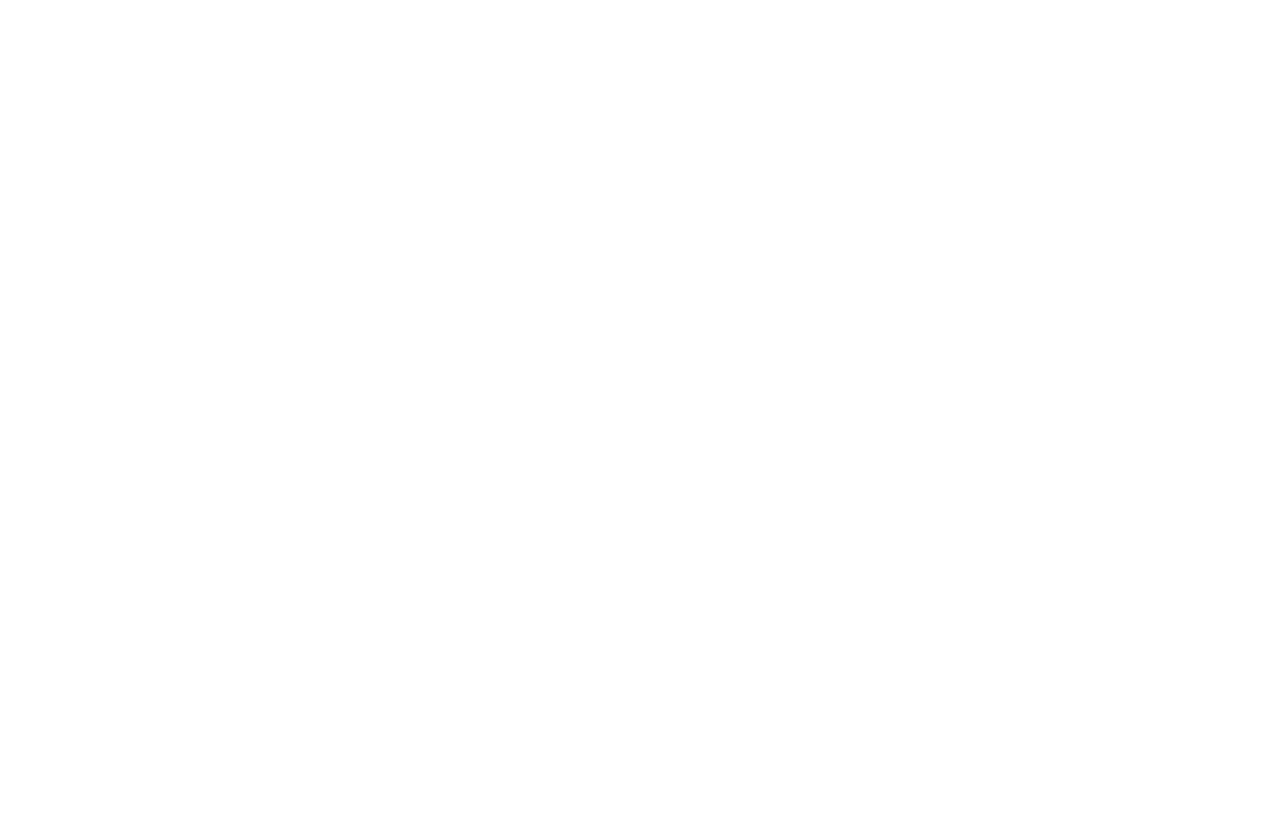
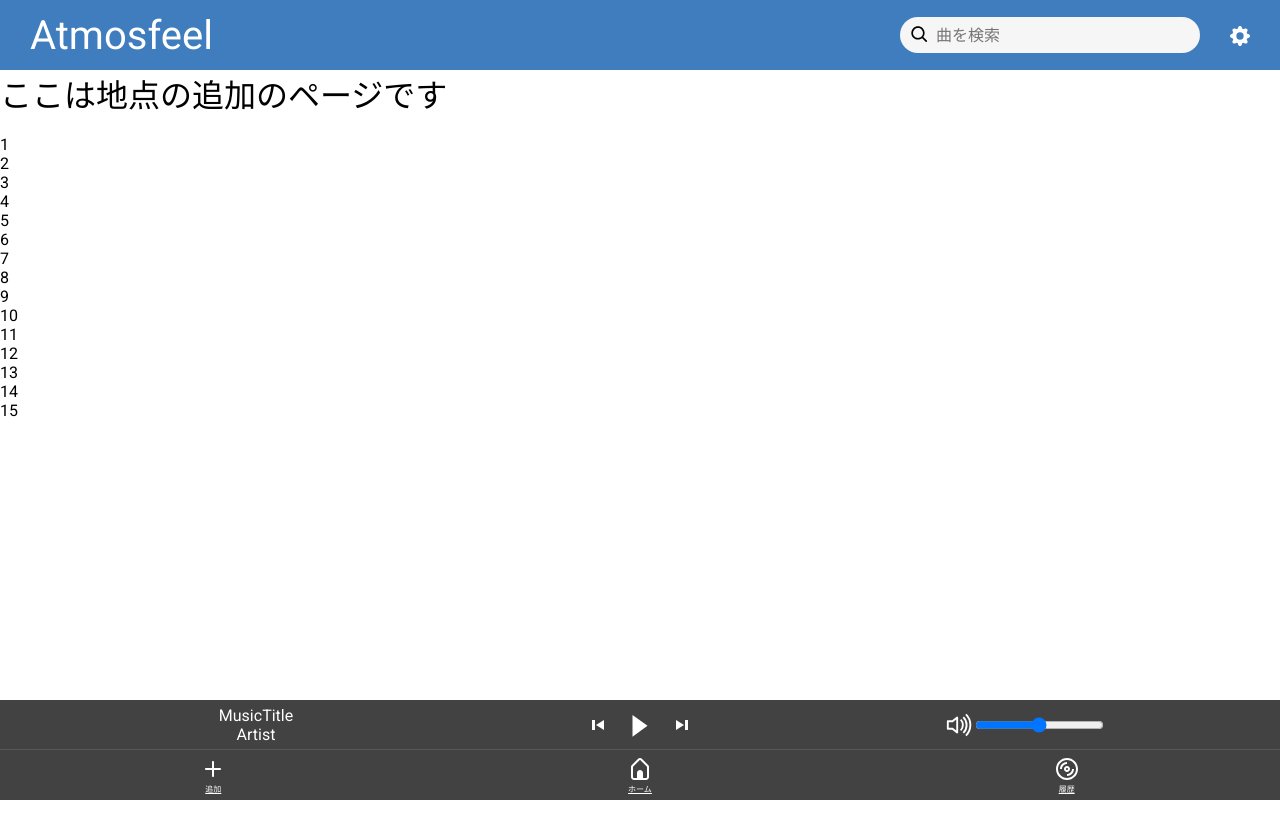
Before and after one commit to kc3hack/2024_A, a React (Vite) app in the folder frontend/: page /location in a window 1280 px wide. Before the commit this address had no page. Before the commit the page ends 800 px from the top, so only its background shows below. Built offline with nearby package versions, Linux system fonts and the light colour scheme.

Commit message:
Add Routing Pages

```diff
--- a/frontend/components/App.tsx
+++ b/frontend/components/App.tsx
@@ -1,6 +1,8 @@
 import React from "react";
 import { BrowserRouter, Routes, Route, Link } from "react-router-dom";
 import Home from "../pages/Home";
+import History from "../pages/History";
+import Location from "../pages/Location";
 
 const App = () => {
   return (
@@ -8,6 +10,8 @@
       <Routes>
         <Route path="/" element={<Home />}></Route>
         <Route path="/test/" element={<Test />}></Route>
+        <Route path="/history/" element={<History />}></Route>
+        <Route path="/location/" element={<Location />}></Route>
       </Routes>
     </BrowserRouter>
   );
--- a/frontend/components/BottomMenu.tsx
+++ b/frontend/components/BottomMenu.tsx
@@ -1,28 +1,35 @@
 import React from "react";
 import "../styles/BottomMenu.css";
+import { Link } from "react-router-dom";
 
 const BottomMenu = () => {
   return (
     <div className="bottom-menu">
       <div className="bottom-menu-element">
         <div className="add-music">
+          <Link to="/location">
             <img src="/math-plus.svg" alt="" className="add-music-button" />
             <br />
             <span>追加</span>
+          </Link>
         </div>
       </div>
       <div className="bottom-menu-element">
         <div className="home">
+          <Link to="/">
             <img src="/home-alt.svg" alt="" className="home-button" />
             <br />
             <span>ホーム</span>
+          </Link>
         </div>
       </div>
       <div className="bottom-menu-element">
         <div className="music">
+          <Link to="/history">
             <img src="/disc.svg" alt="" className="music-button" />
             <br />
             <span>履歴</span>
+          </Link>
         </div>
       </div>
     </div>
--- /dev/null
+++ b/frontend/pages/History.tsx
@@ -0,0 +1,62 @@
+import React from "react";
+import Header from "../components/Header";
+import Footer from "../components/Footer";
+// import "../styles/pages/History.css";
+
+const History = () => {
+  return (
+    <main>
+      <Header />
+      <div>
+        <h1>ここは履歴のページです</h1>
+        <br />1
+        <br />2
+        <br />3
+        <br />4
+        <br />5
+        <br />6
+        <br />7
+        <br />8
+        <br />9
+        <br />
+        10
+        <br />
+        11
+        <br />
+        12
+        <br />
+        13
+        <br />
+        14
+        <br />
+        15
+        <br />
+        <br />
+        <br />
+        <br />
+        <br />
+        <br />
+        <br />
+        <br />
+        <br />
+        <br />
+        <br />
+        <br />
+        <br />
+        <br />
+        <br />
+        <br />
+        <br />
+        <br />
+        <br />
+        <br />
+        <br />
+        <br />
+        <br />
+      </div>
+      <Footer />
+    </main>
+  );
+};
+
+export default History;
--- a/frontend/pages/Home.tsx
+++ b/frontend/pages/Home.tsx
@@ -2,7 +2,7 @@
 import Header from "../components/Header";
 import Main from "../components/Main";
 import Footer from "../components/Footer";
-import "../styles/pages/Home.css";
+// import "../styles/pages/Home.css";
 
 const Home = () => {
   return (
--- /dev/null
+++ b/frontend/pages/Location.tsx
@@ -0,0 +1,62 @@
+import React from "react";
+import Header from "../components/Header";
+import Footer from "../components/Footer";
+// import "../styles/pages/Location.css";
+
+const Location = () => {
+  return (
+    <main>
+      <Header />
+      <div>
+        <h1>ここは地点の追加のページです</h1>
+        <br />1
+        <br />2
+        <br />3
+        <br />4
+        <br />5
+        <br />6
+        <br />7
+        <br />8
+        <br />9
+        <br />
+        10
+        <br />
+        11
+        <br />
+        12
+        <br />
+        13
+        <br />
+        14
+        <br />
+        15
+        <br />
+        <br />
+        <br />
+        <br />
+        <br />
+        <br />
+        <br />
+        <br />
+        <br />
+        <br />
+        <br />
+        <br />
+        <br />
+        <br />
+        <br />
+        <br />
+        <br />
+        <br />
+        <br />
+        <br />
+        <br />
+        <br />
+        <br />
+      </div>
+      <Footer />
+    </main>
+  );
+};
+
+export default Location;
--- a/frontend/styles/index.css
+++ b/frontend/styles/index.css
@@ -15,3 +15,23 @@
     --value-min-height: 400px;
     --value-bottom-margin: 100px;
 }
+
+header {
+    width: 100%;
+    position: fixed;
+    top: 0;
+    z-index: 1;
+}
+
+main {
+    padding-top: var(--padding-top-menu);
+    background-color: white;
+}
+
+footer {
+    /* display: flex; */
+    /* justify-content: center; */
+    width: 100%;
+    position: fixed;
+    bottom: 0;
+}
--- a/frontend/styles/pages/Home.css
+++ /dev/null
@@ -1,19 +0,0 @@
-header {
-    width: 100%;
-    position: fixed;
-    top: 0;
-    z-index: 1;
-}
-
-main {
-    padding-top: var(--padding-top-menu);
-    background-color: white;
-}
-
-footer {
-    /* display: flex; */
-    /* justify-content: center; */
-    width: 100%;
-    position: fixed;
-    bottom: 0;
-}
```
Also changed, not shown: frontend/styles/pages/History.css (added). Lines whose indentation alone changed are shown as unchanged.
